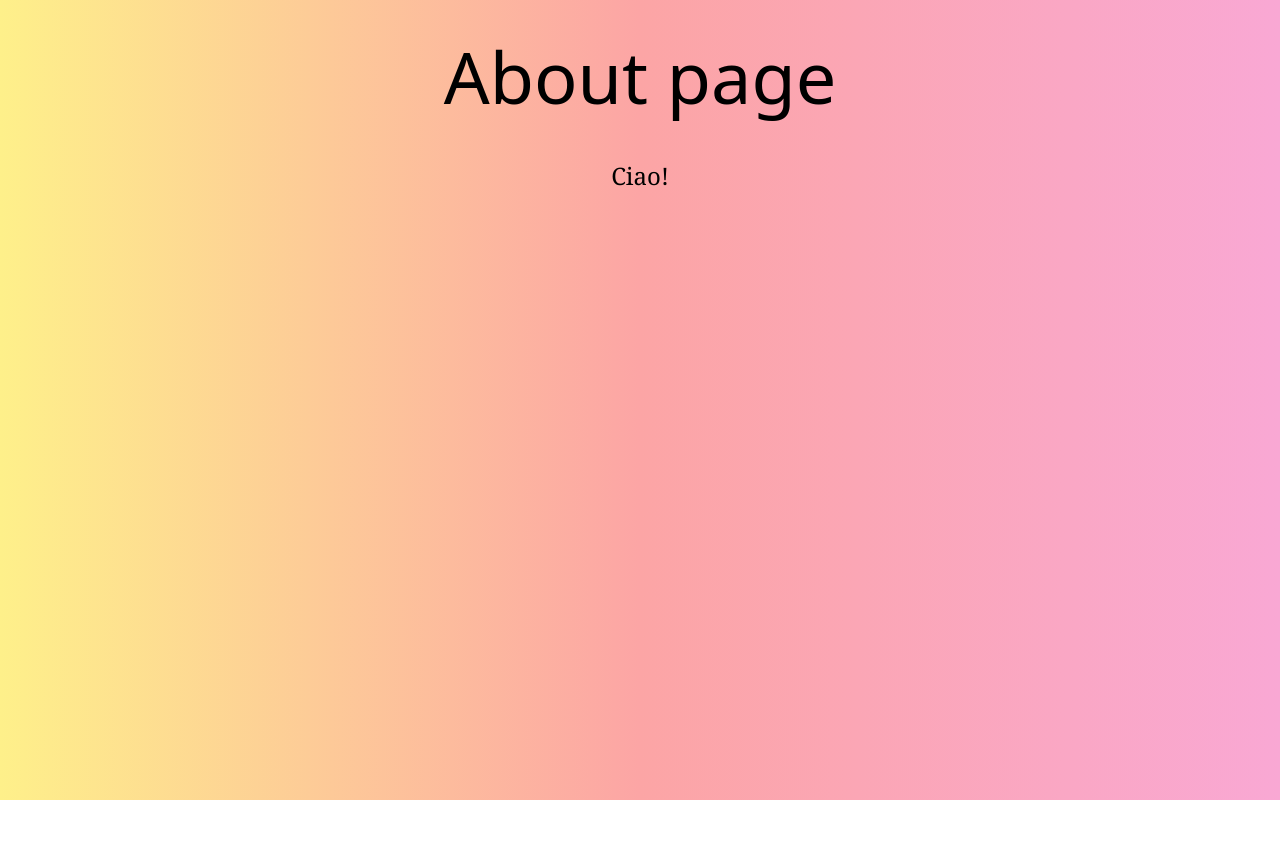
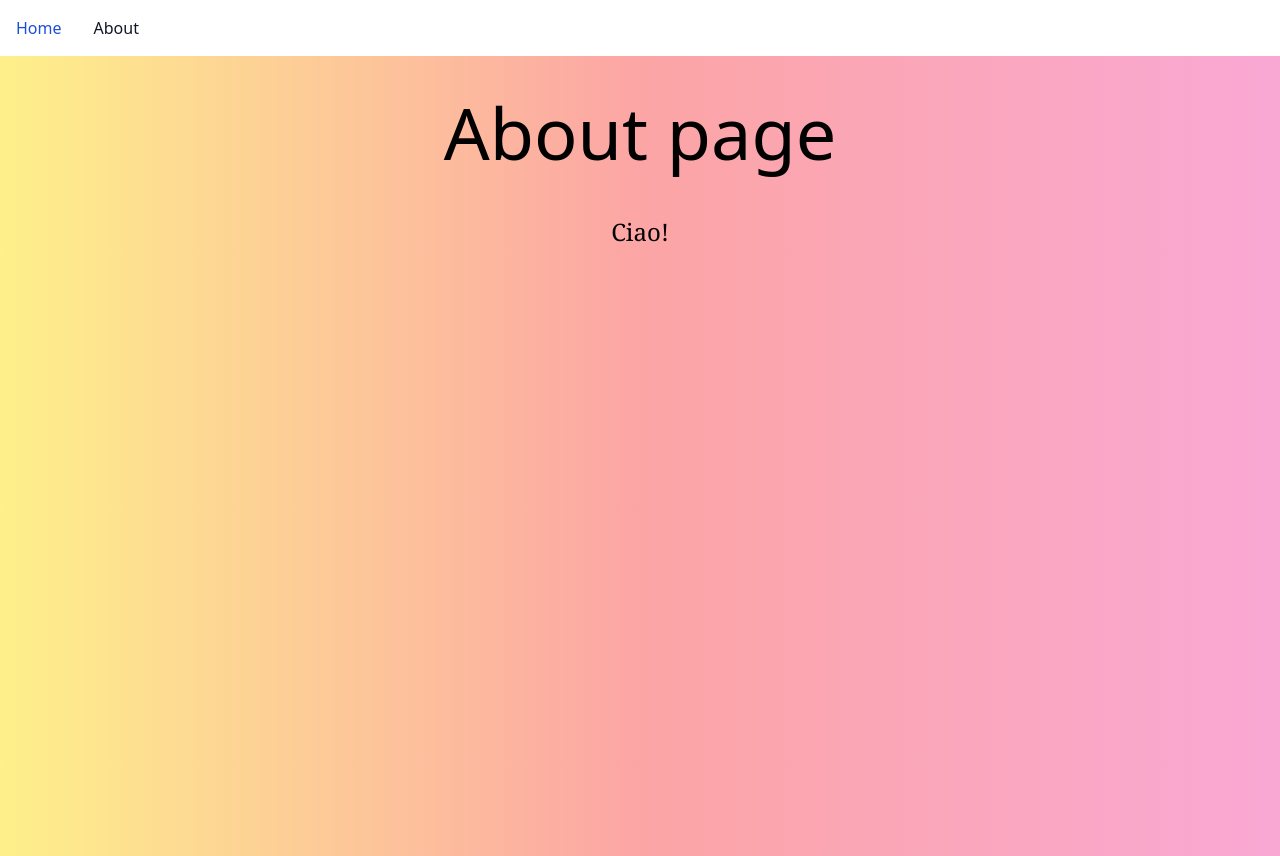
Before and after one commit to jaibeer72/my-portfolio, a SvelteKit app: page /about in a window 1280 px wide. Before the commit the page ends 800 px from the top, so only its background shows below. Built offline with nearby package versions, Linux system fonts and the light colour scheme.

Commit message:
something to stash for a bit

```diff
--- a/src/routes/+layout.svelte
+++ b/src/routes/+layout.svelte
@@ -2,4 +2,29 @@
   import "../app.postcss";
 </script>
 
-<slot />
+<nav class="bg-white border-gray-200 dark:bg-gray-900">
+  <div class="max-w-screen-xl flex flex-wrap items-center justify-between mx-auto p-4">
+    <!-- <a href="https://flowbite.com/" class="flex items-center">
+        <img src="https://flowbite.com/docs/images/logo.svg" class="h-8 mr-3" alt="Flowbite Logo" />
+        <span class="self-center text-2xl font-semibold whitespace-nowrap dark:text-white">Flowbite</span>
+    </a> -->
+    <button data-collapse-toggle="navbar-default" type="button" class="inline-flex items-center p-2 w-10 h-10 justify-center text-sm text-gray-500 rounded-lg md:hidden hover:bg-gray-100 focus:outline-none focus:ring-2 focus:ring-gray-200 dark:text-gray-400 dark:hover:bg-gray-700 dark:focus:ring-gray-600" aria-controls="navbar-default" aria-expanded="false">
+        <span class="sr-only">Open main menu</span>
+        <svg class="w-5 h-5" aria-hidden="true" xmlns="http://www.w3.org/2000/svg" fill="none" viewBox="0 0 17 14">
+            <path stroke="currentColor" stroke-linecap="round" stroke-linejoin="round" stroke-width="2" d="M1 1h15M1 7h15M1 13h15"/>
+        </svg>
+    </button>
+    <div class="hidden w-full md:block md:w-auto" id="navbar-default">
+      <ul class="font-medium flex flex-col p-4 md:p-0 mt-4 border border-gray-100 rounded-lg bg-gray-50 md:flex-row md:space-x-8 md:mt-0 md:border-0 md:bg-white dark:bg-gray-800 md:dark:bg-gray-900 dark:border-gray-700">
+        <li>
+          <a href="/" class="block py-2 pl-3 pr-4 text-white bg-blue-700 rounded md:bg-transparent md:text-blue-700 md:p-0 dark:text-white md:dark:text-blue-500" aria-current="page">Home</a>
+        </li>
+        <li>
+          <a href="/about" class="block py-2 pl-3 pr-4 text-gray-900 rounded hover:bg-gray-100 md:hover:bg-transparent md:border-0 md:hover:text-blue-700 md:p-0 dark:text-white md:dark:hover:text-blue-500 dark:hover:bg-gray-700 dark:hover:text-white md:dark:hover:bg-transparent">About</a>
+        </li>
+      </ul>
+    </div>
+  </div>
+</nav>
+
+<slot></slot>
--- a/src/routes/+page.svelte
+++ b/src/routes/+page.svelte
@@ -1,2 +1,4 @@
-<h1>Welcome to SvelteKit</h1>
-<p>Visit <a href="https://kit.svelte.dev">kit.svelte.dev</a> to read the documentation</p>
+<section class="text-center w-full h-screen bg-gradient-to-r from-yellow-200 via-red-300 to-pink-300">
+    <h1 class="pt-10 text-7xl">Home Page</h1>
+    <div class="font-serif pt-12 text-2xl">wow</div>
+ </section>
```
